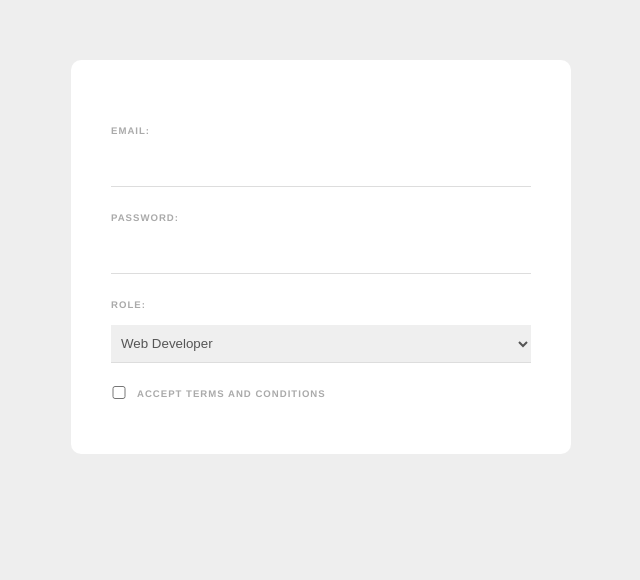
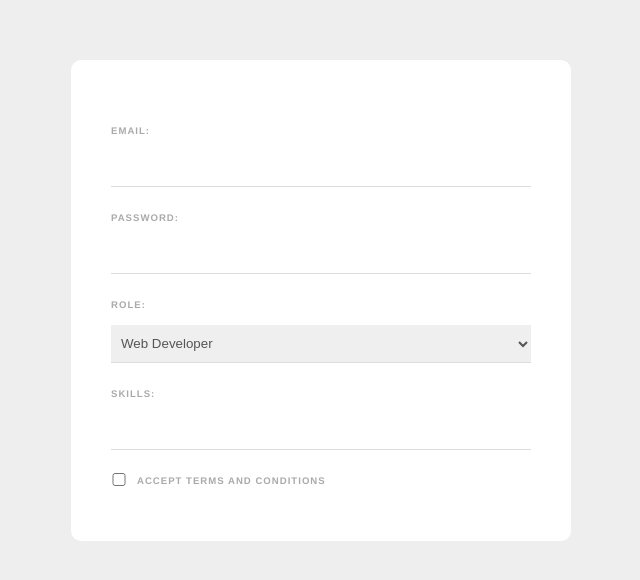
Before and after one commit to AhmadReda/web-form, a Vue app: page / in a window 1280 px wide. Shown: the top 580 px of the page, without its empty margins (319-959 px from the left). Built offline with nearby package versions, Linux system fonts and the light colour scheme.

Commit message:
Add Skills using Keyboard Events

```diff
--- a/src/components/SignUpForm.vue
+++ b/src/components/SignUpForm.vue
@@ -11,6 +11,12 @@
         <option value="developer">Web Developer</option>
         <option value="designer">Web Designer</option>
     </select>
+
+    <label>Skills:</label>
+    <input type="text" required v-model="tempSkill" @keyup.alt="addSkill">
+
+    <div v-for="skill in skills" :key="skill" class="pill">{{skill}}</div>
+
     <div class="terms">
         <input type="checkbox" required v-model="terms">
         <label>Accept Terms and Conditions</label>
@@ -25,7 +31,20 @@
             email:'',
             password:'',
             role:'developer',
-            terms:false
+            terms:false,
+            tempSkill:'',
+            skills:[]
+        }
+    },
+    methods:{
+        addSkill(keyboardEvent){
+            if(keyboardEvent.key === ',' && this.tempSkill){
+                if(!this.skills.includes(this.tempSkill)){
+                    this.skills.push(this.tempSkill)
+                }
+                this.tempSkill = ''
+
+            }
         }
     }
 }
```
